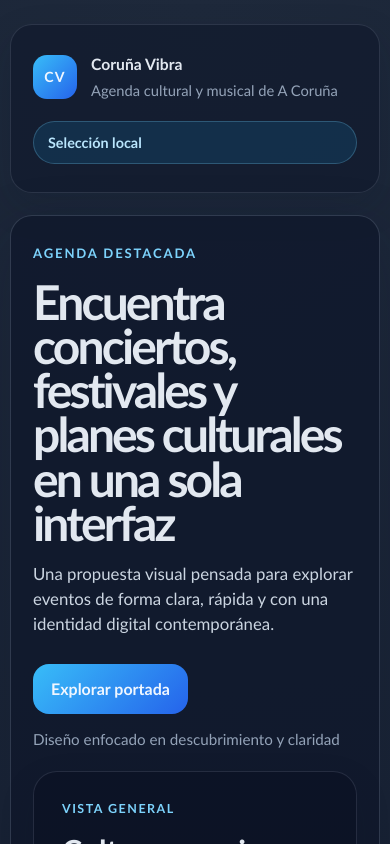
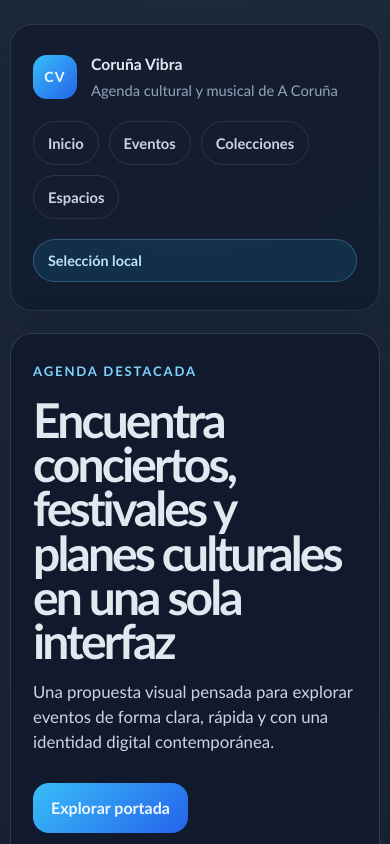
Before and after one commit to iagoav888/MiProyectoReact, a React (Vite) app: page / in a window 390 px wide. Shown: the top 844 px of the page. Built offline with nearby package versions, Linux system fonts and the light colour scheme.

Commit message:
feat: añadir navegacion interna entre secciones de la home

```diff
--- a/src/App.css
+++ b/src/App.css
@@ -15,6 +15,30 @@
   border-radius: 22px;
   background: rgba(15, 23, 42, 0.58);
   box-shadow: 0 14px 36px rgba(15, 23, 42, 0.16);
+}
+
+.topnav {
+  display: flex;
+  flex-wrap: wrap;
+  justify-content: center;
+  gap: 10px;
+}
+
+.topnav a {
+  padding: 10px 14px;
+  border: 1px solid rgba(148, 163, 184, 0.16);
+  border-radius: 999px;
+  color: #cbd5e1;
+  font-size: 0.92rem;
+  font-weight: 600;
+  transition: border-color 0.2s ease, color 0.2s ease,
+    background-color 0.2s ease;
+}
+
+.topnav a:hover {
+  color: #e0f2fe;
+  border-color: rgba(56, 189, 248, 0.24);
+  background: rgba(56, 189, 248, 0.1);
 }
 
 .brand {
@@ -495,6 +519,10 @@
     align-items: stretch;
   }
 
+  .topnav {
+    justify-content: flex-start;
+  }
+
   .overview {
     grid-template-columns: 1fr;
   }
--- a/src/App.tsx
+++ b/src/App.tsx
@@ -17,6 +17,13 @@ function App() {
           </div>
         </div>
 
+        <nav className="topnav" aria-label="Secciones principales">
+          <a href="#overview">Inicio</a>
+          <a href="#featured">Eventos</a>
+          <a href="#collections">Colecciones</a>
+          <a href="#venues">Espacios</a>
+        </nav>
+
         <span className="status-badge">Selección local</span>
       </header>
 
--- a/src/components/CollectionsSection.tsx
+++ b/src/components/CollectionsSection.tsx
@@ -2,7 +2,7 @@ import { curatedCollections } from '../data/curatedCollections'
 
 function CollectionsSection() {
   return (
-    <section className="collections-section">
+    <section className="collections-section" id="collections">
       <div className="section-heading">
         <div>
           <p className="section-kicker">Colecciones</p>
--- a/src/components/FeaturedSection.tsx
+++ b/src/components/FeaturedSection.tsx
@@ -21,7 +21,7 @@ function FeaturedSection() {
   })
 
   return (
-    <section className="featured-section">
+    <section className="featured-section" id="featured">
       <div className="section-heading">
         <div>
           <p className="section-kicker">Selección destacada</p>
--- a/src/components/VenuesSection.tsx
+++ b/src/components/VenuesSection.tsx
@@ -2,7 +2,7 @@ import { featuredVenues } from '../data/featuredVenues'
 
 function VenuesSection() {
   return (
-    <section className="venues-section">
+    <section className="venues-section" id="venues">
       <div className="section-heading">
         <div>
           <p className="section-kicker">Espacios</p>
```
